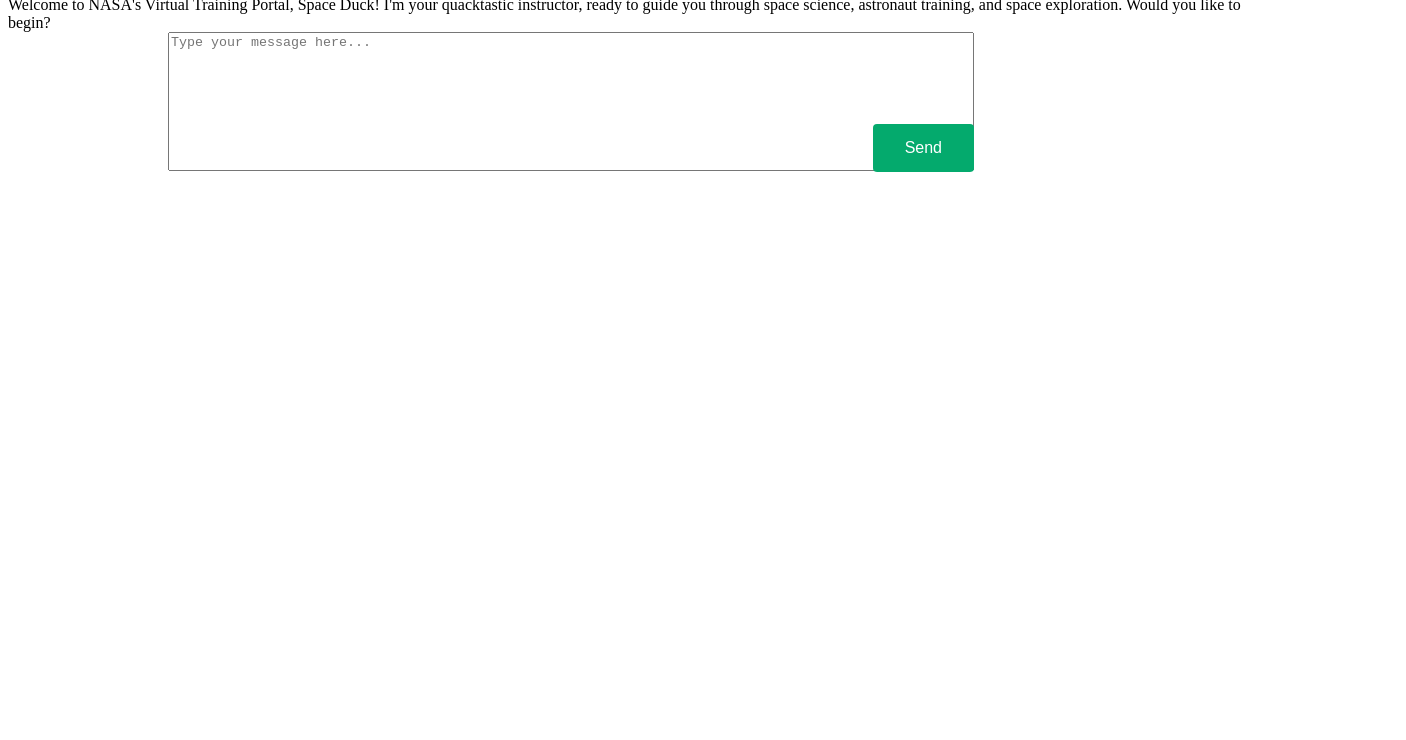
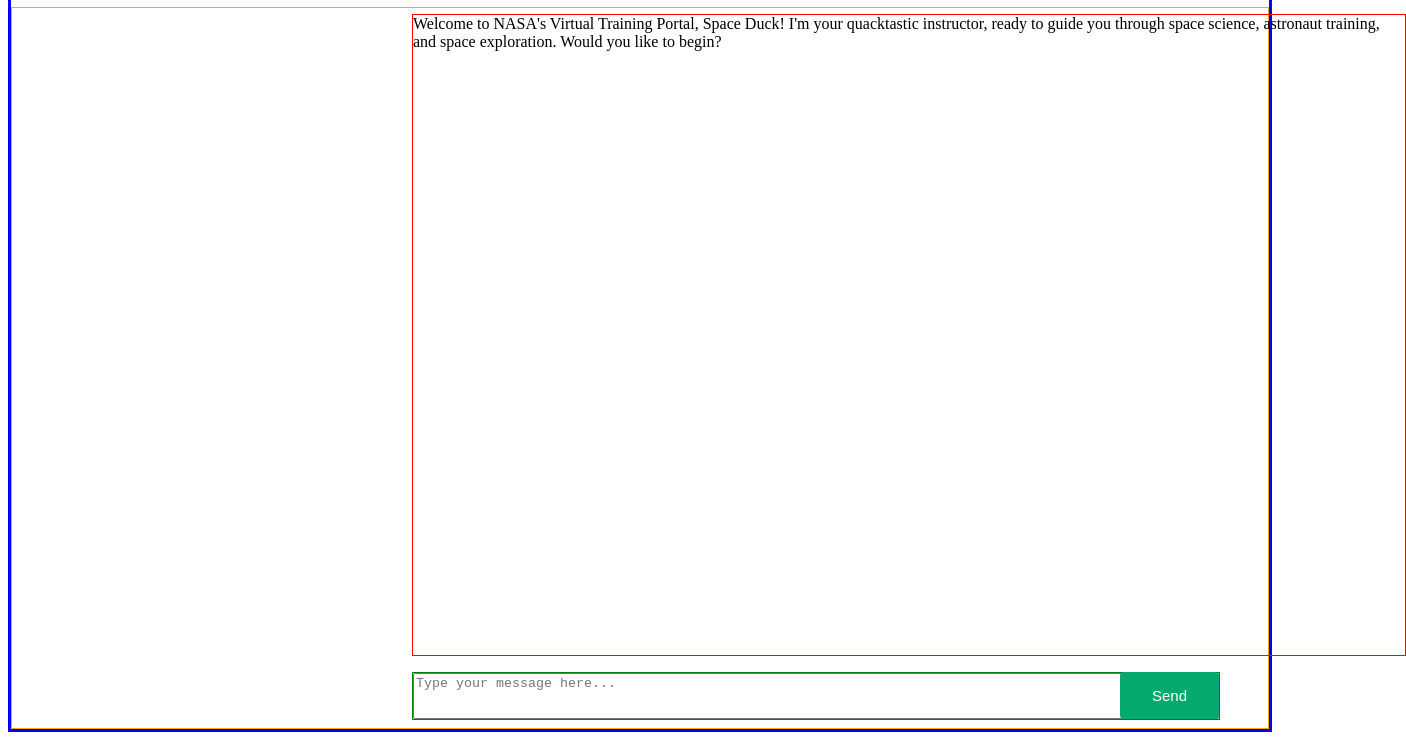
Before and after one commit to Barthmalemew/SpaceDuck, a website: page webapp/public/index.html in a window 1280 px wide. Shown: the part 84-824 px from the top of the page, 1406 px wide, since content can reach past the window. Before the commit the page ends 800 px from the top, so only its background shows below. Drawn offline with Linux system fonts and the light colour scheme.

Commit message:
making the text box no longer cringo

```diff
--- a/webapp/public/styles.css
+++ b/webapp/public/styles.css
@@ -1,7 +1,22 @@
+body
+{
+  display:flex;
+  flex-direction:column;
+  border: 3px solid blue;
+  min-height:100vh;
+}
+div.chat-container
+{
+  display:flex;
+  flex-direction:column;
+  border: 1px solid orange;
+  min-height:90vh;
+  justify-content:flex-end;
+}
 textarea
 {
 resize:none;
-height:10em;
+height:3em;
 width:60em;
 max-width:60em;
 min-width:30em;
@@ -15,16 +30,36 @@
   text-align: center;
   text-decoration: none;
   display: inline-block;
-  font-size: 16px;
+  font-size: 15px;
   border-radius:4px;
   position:absolute;
   right:0px;
-  bottom:3px;
+  bottom:0px;
 }
 div.chat-input-container
 {
-    margin-left: 10em;
-    min-width:30em;
-    display:inline-block;
+    margin:1em 25em .5em;
+    width:fit-content;
+    height:fit-content;
+    display:flex;
     position:relative;
+    bottom:0;
+    flex-direction:column;
+    border: 1px solid green;
+
 }
+div.chat-messages
+{
+  border-color:red;
+  border-style: solid;
+  border-width:1px;
+  display:flex;
+  flex-direction:column;
+  flex-basis:40em;
+  width:62em;
+  margin: 0em 25em;
+  position:relative;
+  top:0em;
+  max-height:50em;
+  overflow:auto;
+}
```
Also changed, not shown: webapp/images/etoiles.png (added).
